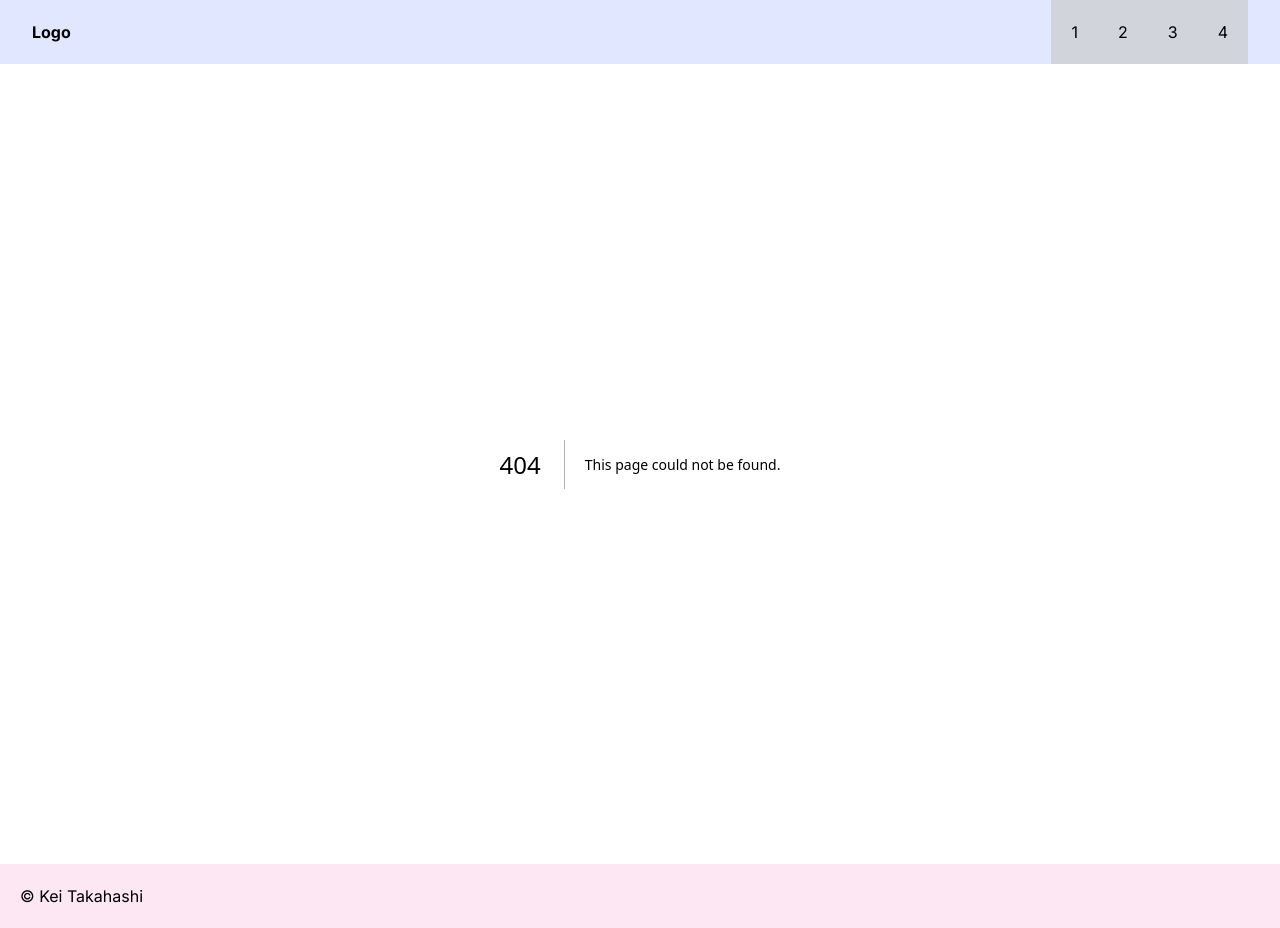
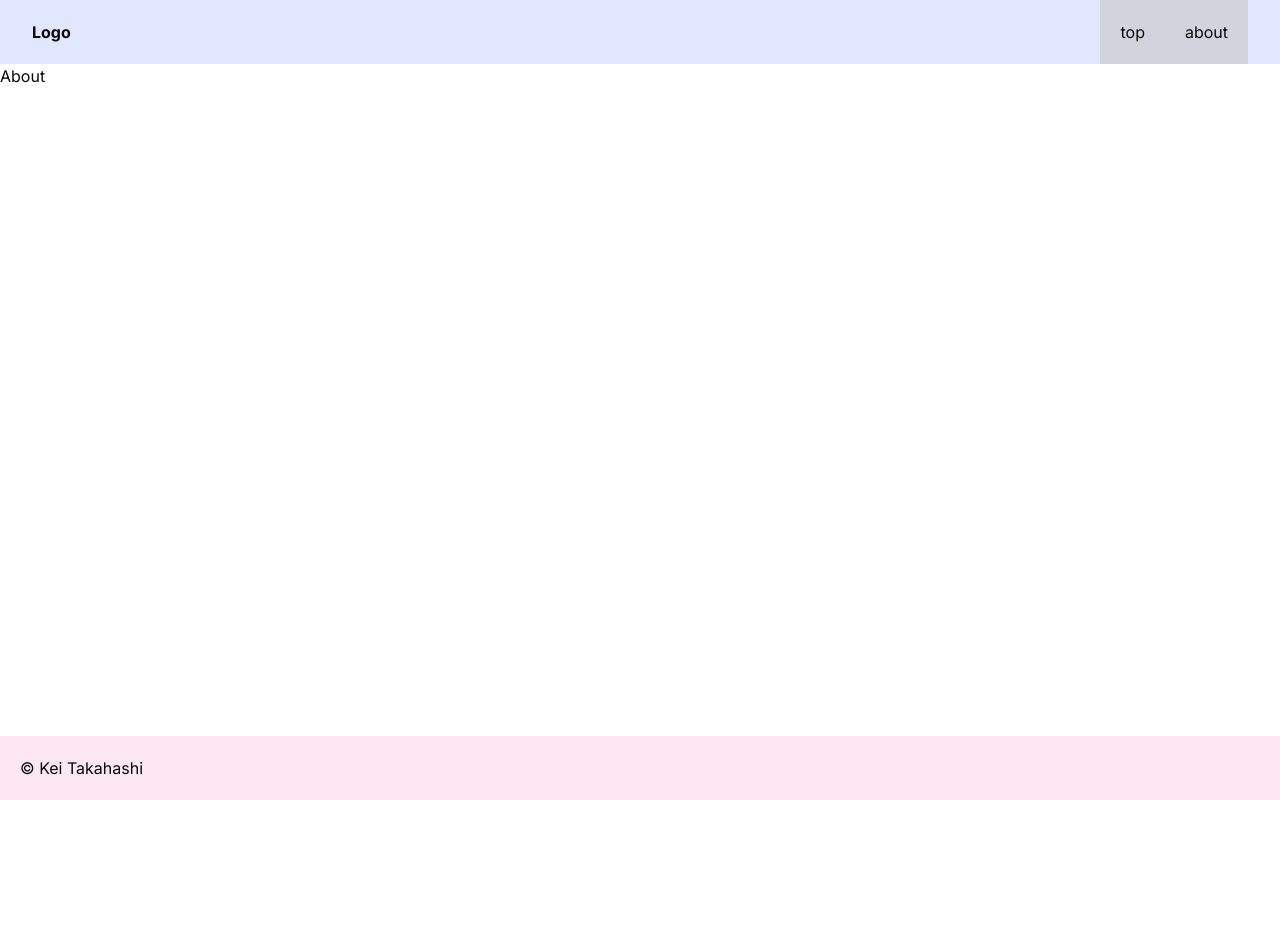
Before and after one commit to hiyasichuka/nextjs-tailwind, a Next.js app: page /about in a window 1280 px wide. Before the commit this address had no page. After the commit the page ends 800 px from the top, so only its background shows below. Built offline with nearby package versions, Linux system fonts and the light colour scheme.

Commit message:
Add about page

```diff
--- /dev/null
+++ b/app/about/page.tsx
@@ -0,0 +1,3 @@
+export default function Page() {
+  return <div>About</div>;
+}
--- a/app/layout.tsx
+++ b/app/layout.tsx
@@ -2,6 +2,7 @@ import type { Metadata } from "next";
 import { Inter } from "next/font/google";
 import "./globals.css";
 import { cn } from "@/lib/utils";
+import Link from "next/link";
 
 const inter = Inter({ subsets: ["latin"] });
 
@@ -9,6 +10,11 @@ export const metadata: Metadata = {
   title: "Create Next App",
   description: "Generated by create next app",
 };
+
+const navItems = [
+  { label: "top", href: "/" },
+  { label: "about", href: "/about" },
+];
 
 export default function RootLayout({
   children,
@@ -22,10 +28,11 @@ export default function RootLayout({
           <h1 className="font-bold">Logo</h1>
           <nav className="bg-gray-300 p-5">
             <ul className="flex gap-10">
-              <li>1</li>
-              <li>2</li>
-              <li>3</li>
-              <li>4</li>
+              {navItems.map((item) => (
+                <li key={item.label}>
+                  <Link href={item.href}>{item.label}</Link>
+                </li>
+              ))}
             </ul>
           </nav>
         </header>
```
